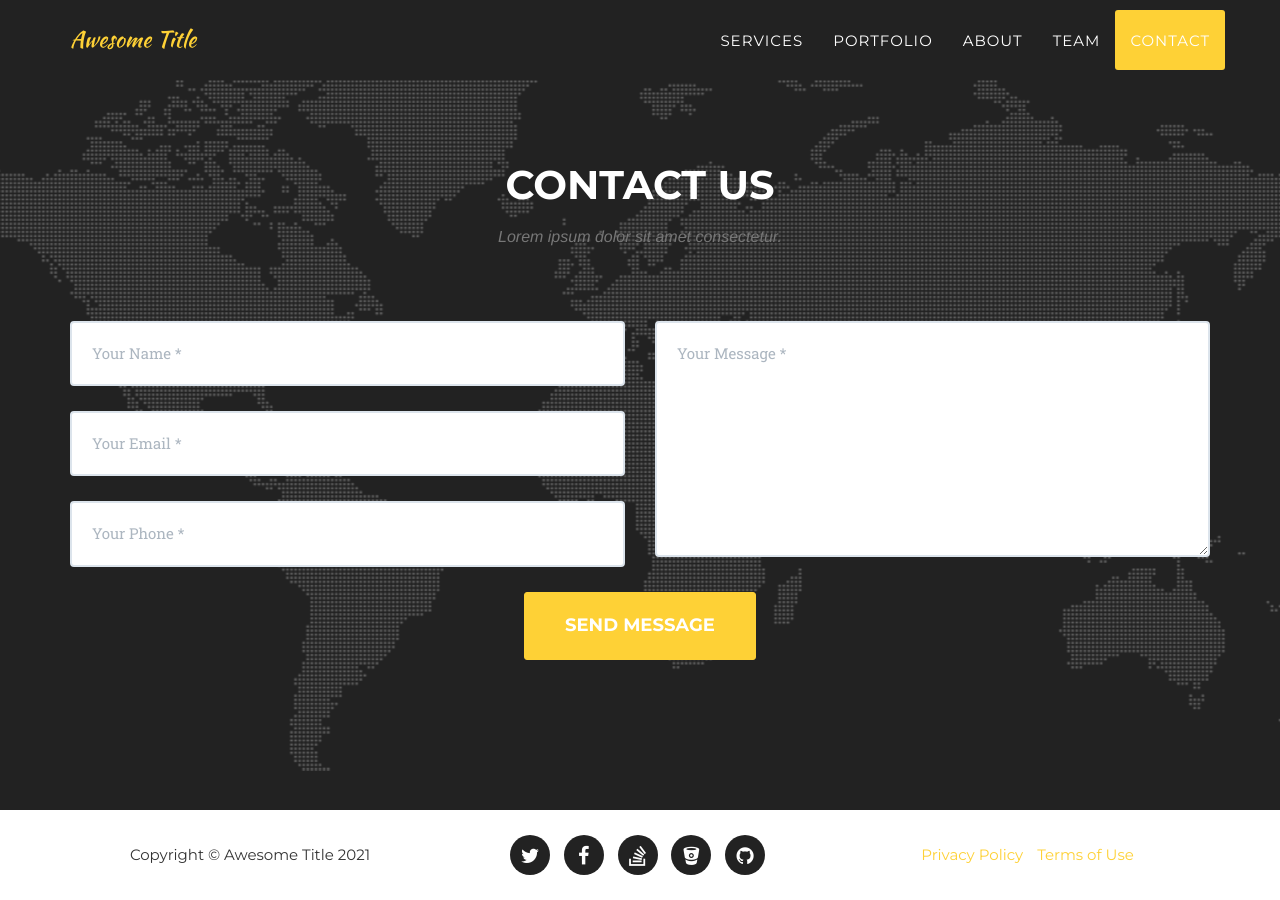
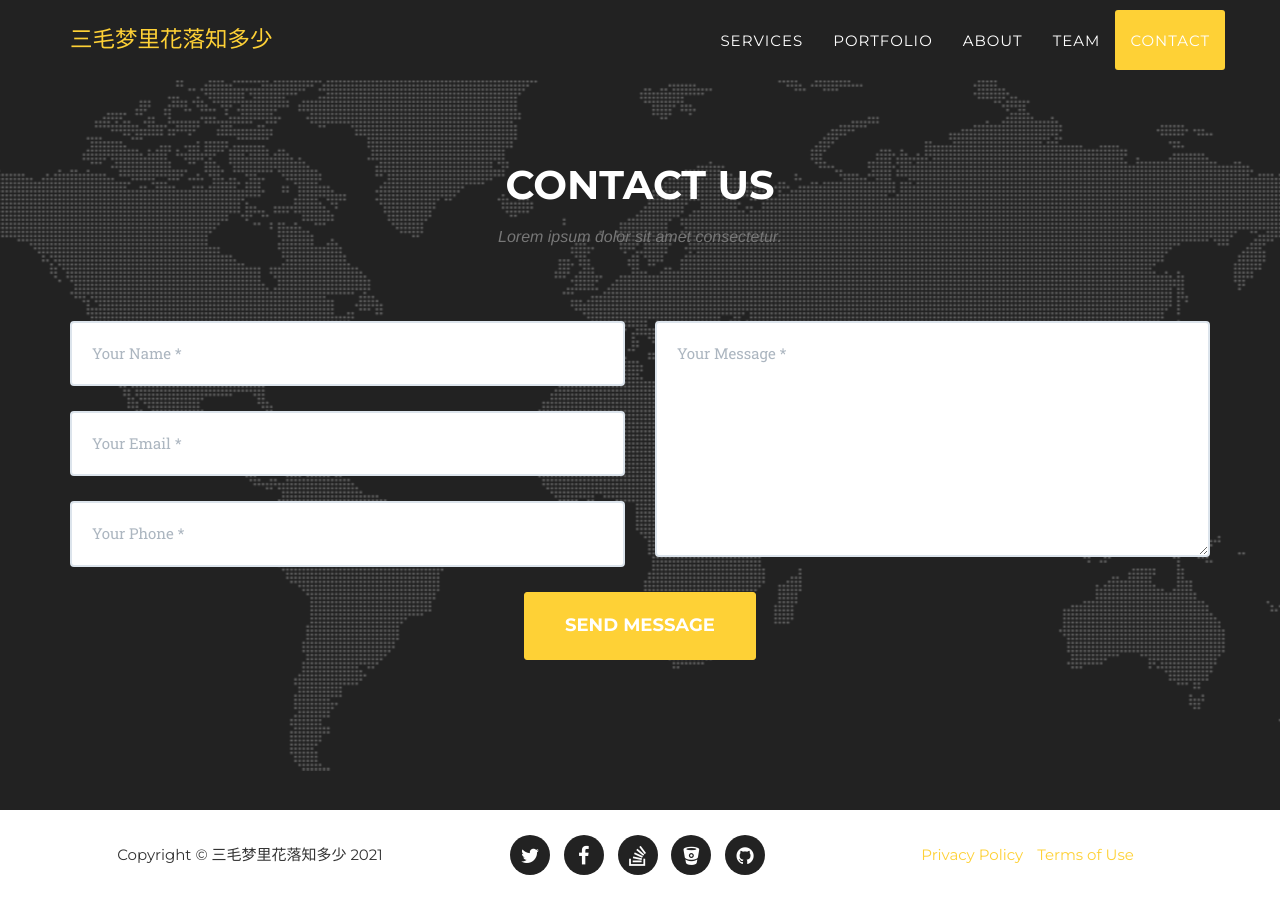
Before and after one commit to smmlhlzds/smmlhlzds.github.io, a Jekyll site: the page built from index.html, in a window 1280 px wide and 900 px high, scrolled down 5636 px. Built offline with Jekyll 4.4.1, drawn with Linux system fonts in a browser that asks for light colours; some web fonts are replaced.

Commit message:
Update _config.yml

```diff
--- a/_config.yml
+++ b/_config.yml
@@ -1,9 +1,9 @@
-url: https://y7kim.github.io
+url: https://smmlhlzds.github.io
 baseurl: /agency-jekyll-theme/
 
 # Site settings
-title: Awesome Title
-email: your-email@domain.com
+title: 三毛梦里花落知多少
+email: 935639366@qq.com
 description: "Write an awesome description for your new site here. You can edit this line in _config.yml. It will appear in your document head meta (for Google search results) and in your feed.xml site description."
 
 
```
